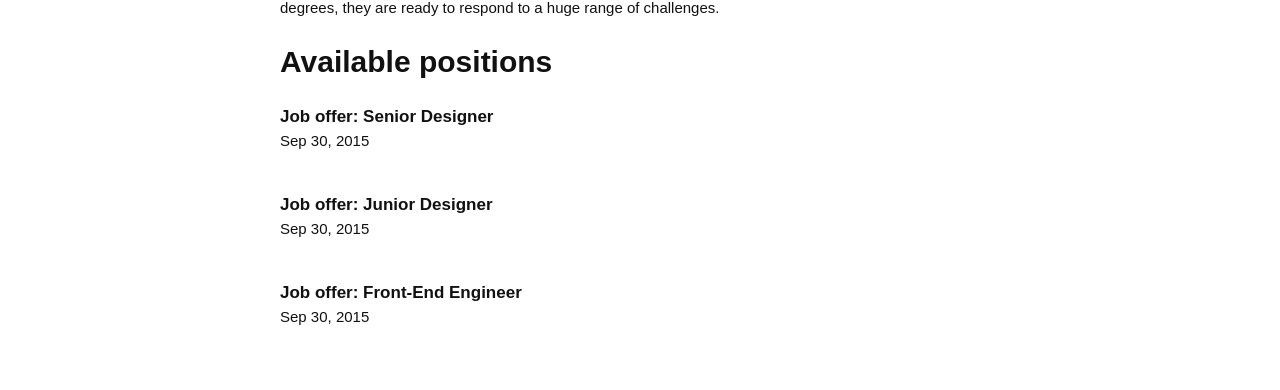
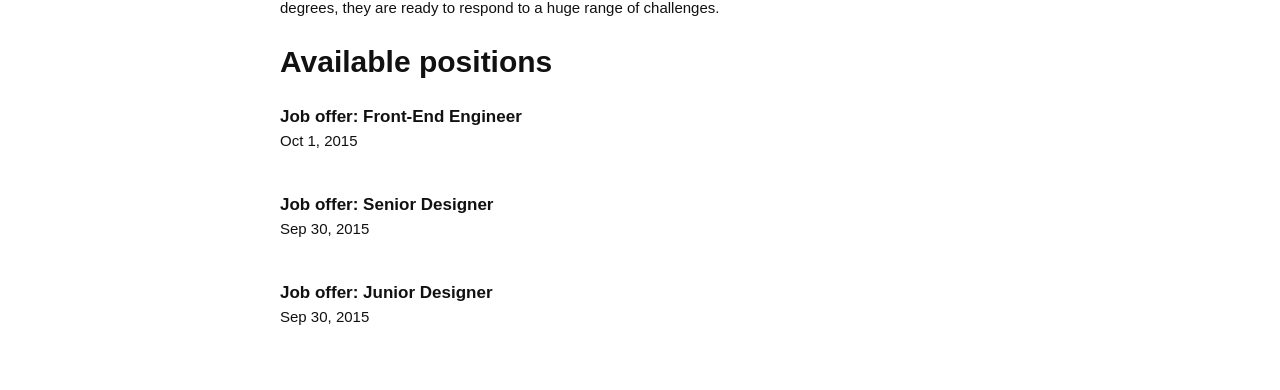
Before and after one commit to sergioestella/job-offers, a Jekyll site: the page built from index.html, in a window 1280 px wide. Shown: the part 320-710 px from the top of the page. Built offline with Jekyll 4.4.1, drawn with Linux system fonts in a browser that asks for light colours.

Commit message:
Update 2015-09-30-offer-front-end-senior-engineer.markdown

```diff
--- a/_posts/2015-09-30-offer-front-end-senior-engineer.markdown
+++ b/_posts/2015-09-30-offer-front-end-senior-engineer.markdown
@@ -1,7 +1,7 @@
 ---
 layout: post
 title:  "Job offer: Front-End Engineer"
-date:   2015-09-30 10:36:22
+date:   2015-10-01 10:36:22
 categories: development
 ---
 
```
